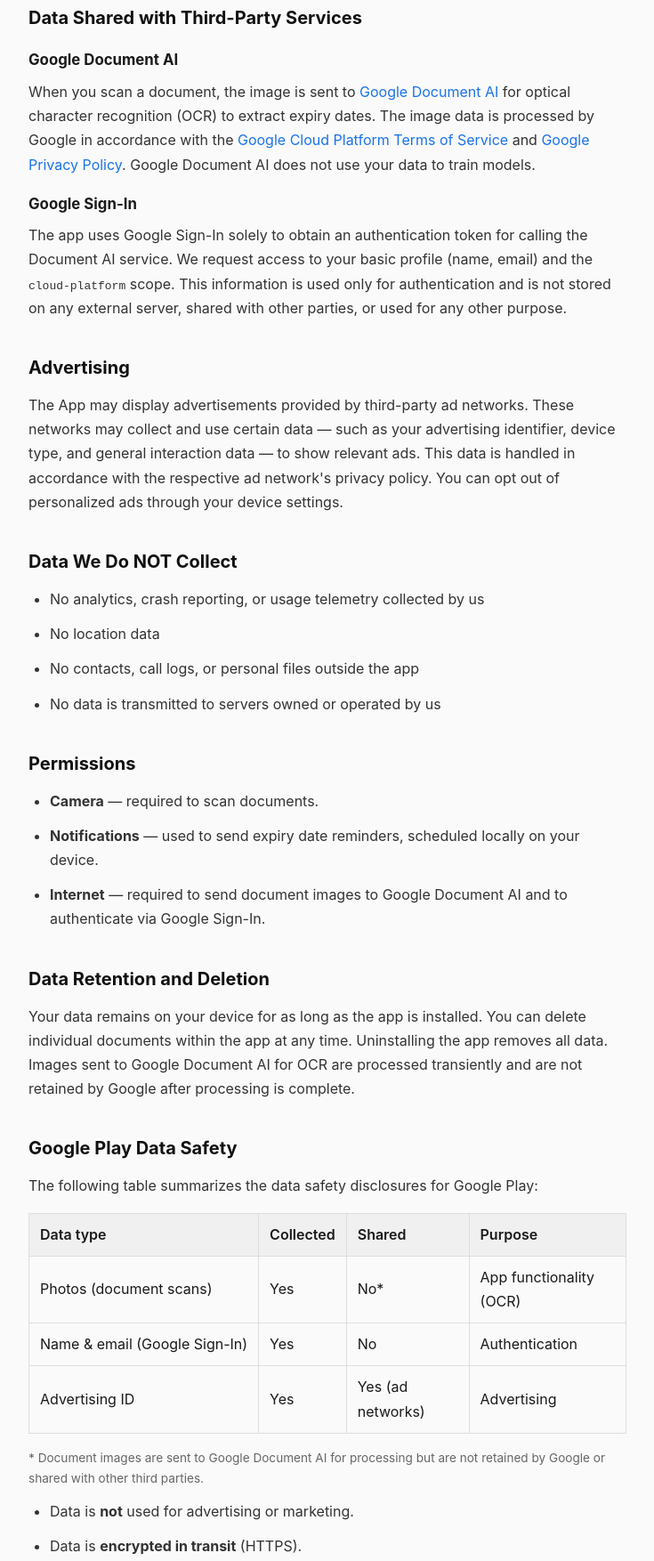
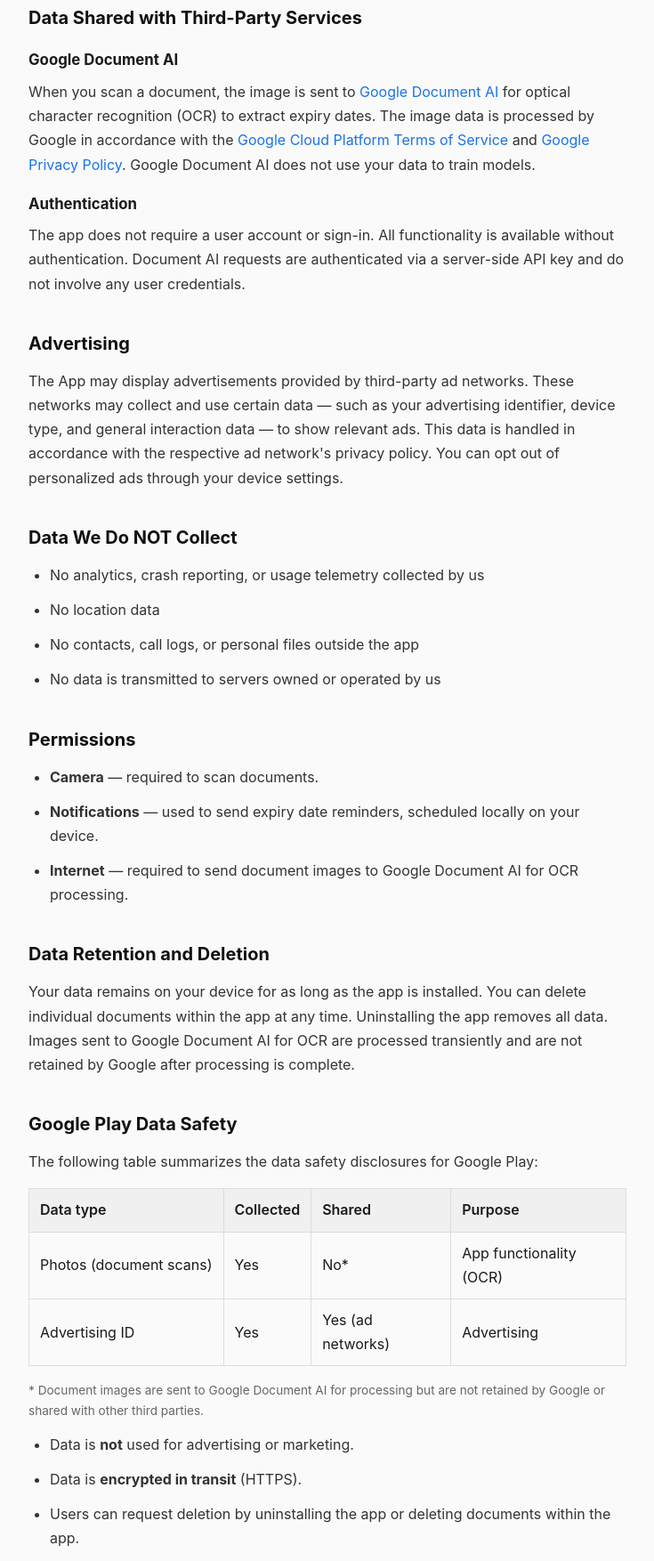
Before and after one commit to murano500k/TerminowoApp, a plain HTML site: page public_html/docs/privacy-policy.html in a window 1280 px wide. Shown: the part 723-2477 px from the top of the page at 89% size, without its empty margins (272-1007 px from the left). Drawn offline with Linux system fonts and the light colour scheme.

Commit message:
Update privacy policy: remove Google Sign-In, update contact email to contact@terminowo.app

```diff
--- a/public_html/docs/privacy-policy.html
+++ b/public_html/docs/privacy-policy.html
@@ -12,7 +12,7 @@
     <nav><a href="../index.html">&larr; Back</a></nav>
 
     <h1>Privacy Policy</h1>
-    <p class="updated">Terminowo &mdash; Last updated: February 19, 2026</p>
+    <p class="updated">Terminowo &mdash; Last updated: March 19, 2026</p>
 
     <div class="section">
         <h2>Overview</h2>
@@ -47,12 +47,11 @@
             Google Document AI does not use your data to train models.
         </p>
 
-        <h3>Google Sign-In</h3>
+        <h3>Authentication</h3>
         <p>
-            The app uses Google Sign-In solely to obtain an authentication token for calling the
-            Document AI service. We request access to your basic profile (name, email) and the
-            <code>cloud-platform</code> scope. This information is used only for authentication and
-            is not stored on any external server, shared with other parties, or used for any other purpose.
+            The app does not require a user account or sign-in. All functionality is available
+            without authentication. Document AI requests are authenticated via a server-side API key
+            and do not involve any user credentials.
         </p>
     </div>
 
@@ -82,7 +81,7 @@
         <ul>
             <li><strong>Camera</strong> &mdash; required to scan documents.</li>
             <li><strong>Notifications</strong> &mdash; used to send expiry date reminders, scheduled locally on your device.</li>
-            <li><strong>Internet</strong> &mdash; required to send document images to Google Document AI and to authenticate via Google Sign-In.</li>
+            <li><strong>Internet</strong> &mdash; required to send document images to Google Document AI for OCR processing.</li>
         </ul>
     </div>
 
@@ -111,12 +110,6 @@
                 <td>Yes</td>
                 <td>No*</td>
                 <td>App functionality (OCR)</td>
-            </tr>
-            <tr>
-                <td>Name &amp; email (Google Sign-In)</td>
-                <td>Yes</td>
-                <td>No</td>
-                <td>Authentication</td>
             </tr>
             <tr>
                 <td>Advertising ID</td>
@@ -166,7 +159,7 @@
         <h2>Contact</h2>
         <p>
             If you have questions or concerns about this privacy policy, contact us at:<br>
-            <a href="mailto:murano500k@gmail.com">murano500k@gmail.com</a>
+            <a href="mailto:contact@terminowo.app">contact@terminowo.app</a>
         </p>
     </div>
 
```
Also changed, not shown: public_html/docs/account-deletion.html (+1 -1 lines), public_html/docs/terms-of-service.html (+1 -1 lines).
